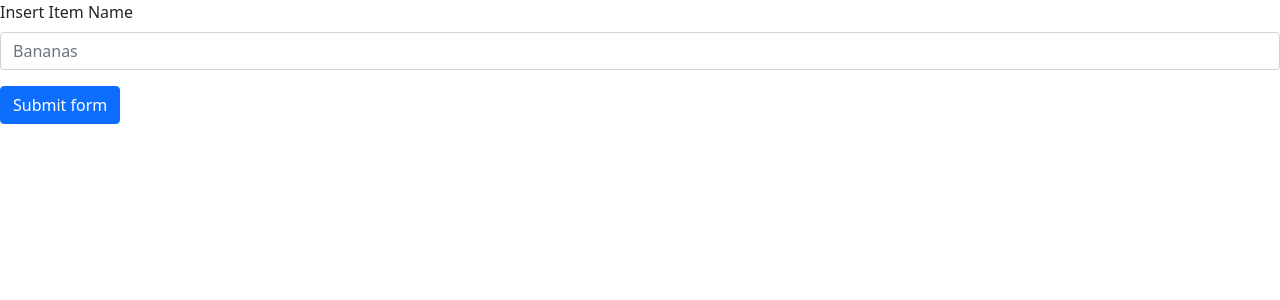
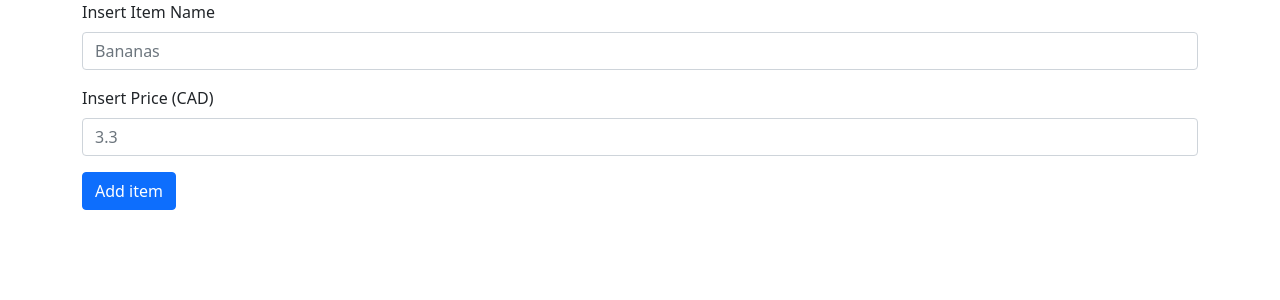
Before and after one commit to Ed7723/COMP3340FinalProject, a Flask app: page /create in a window 1280 px wide. Shown: the part 56-356 px from the top of the page. Run offline with Flask 3, Linux system fonts and the light colour scheme.

Commit message:
Updated create to be able to post data

```diff
--- /dev/null
+++ b/forms.py
@@ -0,0 +1,10 @@
+from flask_wtf import FlaskForm
+from wtforms import StringField, SubmitField
+from wtforms.validators import DataRequired, Length
+
+# Class inherits from base FlaskForm and creates 3 new parameters: itemName, itemPrice and a submit button
+# itemName and itemPrice and validated so that they are required field and itemName has 40 char limit and itemPrice has 10
+class createForm(FlaskForm):
+    itemName = StringField('itemName',validators =[DataRequired(),Length(max=40)])
+    itemPrice = StringField('itemPrice',validators =[DataRequired(),Length(max=10)])
+    submit = SubmitField('Add item')
--- a/main.py
+++ b/main.py
@@ -1,14 +1,27 @@
-from flask import Flask, render_template
+from flask import Flask, render_template,flash,redirect,url_for
+from forms import createForm
 app = Flask(__name__)
+# Config for security. Secret key is used for secure signin for session cookies.
+app.config['SECRET_KEY'] = '23d7a1eda8fff64969fac5ebce9d7d92'
 
+
+# Home route, renders home.html
 @app.route("/")
 def home():
     return render_template("home.html", title = 'Homepage')
 
-@app.route("/create")
+# Create route, renders create.html. Allows get and post for creating items
+# Post method will use form created from forms.py and then validate it. If successful, will flash a message and
+# then redirect to view page.
+@app.route("/create",methods = ['GET','POST'])
 def create():
-    return render_template("create.html", title = 'Create Items')
+    form = createForm()
+    if form.validate_on_submit():
+        flash(f'Sucessfully created new item: {form.itemName.data}','success')
+        return redirect(url_for('view'))
+    return render_template("create.html", title = 'Create Items',form=form)
 
+# View route, renderes view.html. Allows looking at items.
 @app.route("/view")
 def view():
     return render_template("view.html", title = 'View Items')
--- a/templates/base.html
+++ b/templates/base.html
@@ -7,6 +7,8 @@
     <meta name="viewport" content="width=device-width, initial-scale=1.0">
     <!-- Below is the CDN link for bootstrap, it is for styling -->
     <link href="https://cdn.jsdelivr.net/npm/bootstrap@5.0.2/dist/css/bootstrap.min.css" rel="stylesheet" integrity="sha384-EVSTQN3/azprG1Anm3QDgpJLIm9Nao0Yz1ztcQTwFspd3yD65VohhpuuCOmLASjC" crossorigin="anonymous">
+    <!-- Linked stylesheet for in case of custom style changes -->
+    <link rel="stylesheet" type = "text/css" href="{{url_for('static',filename='main.css')}}">
     <!-- Conditional rendering of title depending on if there is a title or not -->
     <title>Inventory Web Application {%if title%} - {{title}} {% endif %}</title>
 </head>
@@ -36,7 +38,25 @@
           </div>
         </div>
       </nav>
-    {% block content%} {%endblock%}
+    <!-- Styling to make sure that the content is not the entire width of the screen. -->
+    <div class="container">
+        <div class="col-1"></div>
+        <div class="col-md-auto">
+            <!-- Place where flashes will show -->
+            {% with messages = get_flashed_messages(with_categories=true) %}
+                {% if messages%}
+                    {% for category,message in messages%}
+                        <div class="alert alert-{{category}}">
+                            {{message}}
+                        </div>
+                    {% endfor %}
+                {% endif %}
+            {% endwith %}
+            <!-- Location for different content -->
+            {% block content%} {%endblock%}
+        </div>
+        <div class="col-1"></div>
+    </div>
     <!-- Below is the CDN link for the bootstrap javascript file. It is for styling -->
     <script src="https://cdn.jsdelivr.net/npm/bootstrap@5.0.2/dist/js/bootstrap.bundle.min.js" integrity="sha384-MrcW6ZMFYlzcLA8Nl+NtUVF0sA7MsXsP1UyJoMp4YLEuNSfAP+JcXn/tWtIaxVXM" crossorigin="anonymous"></script>
 </body>
--- a/templates/create.html
+++ b/templates/create.html
@@ -1,13 +1,40 @@
+<!-- This html page will be for creating a new inventory entry -->
 {% extends "base.html" %}
 {% block content %}
 <!-- Basic form imported from bootstrap -->
-<form>
-    <div class="mb-3">
-        <label for="itemNameLabel" class="form-label">Insert Item Name</label>
-        <input type="text" class="form-control" id="itemName" placeholder="Bananas">
+<form method = "POST" action="" novalidate>
+    <!-- Hidden tags adds CSRF token to help with form security -->
+    {{ form.hidden_tag() }}
+    <!-- This is how forms are setup using flask-wtf -->
+    <div class="form-group mb-3">
+        {{ form.itemName.label(class="form-label",text="Insert Item Name") }}
+        <!-- Form validation bootstrap to show errors -->
+        {% if form.itemName.errors %}
+            {{ form.itemName(class="form-control is-invalid",id="itemName",placeholder="Bananas") }}
+            <div class="invalid-feedback">
+                {% for error in form.itemName.errors %}
+                <span>{{ error }}</span>
+                {% endfor %}
+            </div>
+        {% else %}
+            {{ form.itemName(class="form-control",id="itemName",placeholder="Bananas") }}
+        {% endif %}
     </div>
-    <div class="col-12">
-        <button class="btn btn-primary" type="submit">Submit form</button>
+    <div class="form-group mb-3">
+        {{ form.itemPrice.label(class="form-label",text="Insert Price (CAD)") }}
+        {% if form.itemPrice.errors %}
+        {{ form.itemPrice(class="form-control is-invalid",id="itemPrice",placeholder="3.3") }}
+            <div class="invalid-feedback">
+                {% for error in form.itemPrice.errors%}
+                <span>{{ error }}</span>
+                {% endfor %}
+            </div>
+        {% else %}
+            {{ form.itemPrice(class="form-control",id="itemPrice",placeholder="3.3") }}
+        {% endif %}
+    </div>
+    <div class="form-group">
+        {{form.submit(class = "btn btn-primary",type="submit")}}
     </div>
 </form>
 
--- a/templates/home.html
+++ b/templates/home.html
@@ -1,3 +1,4 @@
+<!-- This HTML page will be the landing page-->
 {% extends "base.html" %}
 {% block content %}
 <!-- Hero -->
@@ -6,8 +7,6 @@
     height: 700px;
     background-size: 100% 100%;
   ">
-
-
   <div class="mask rounded-3" style="background-color: rgba(0, 0, 0, 0.5);">
     <div class="d-flex justify-content-center align-items-center">
       <div class="text-white">
--- a/templates/view.html
+++ b/templates/view.html
@@ -1,4 +1,5 @@
+<!-- This html page will be for seeing all the inventory items -->
 {% extends "base.html" %}
 {% block content %}
-
+<h1>This is views page</h1>
 {% endblock content %}
```
Also changed, not shown: static/main.css (added).
